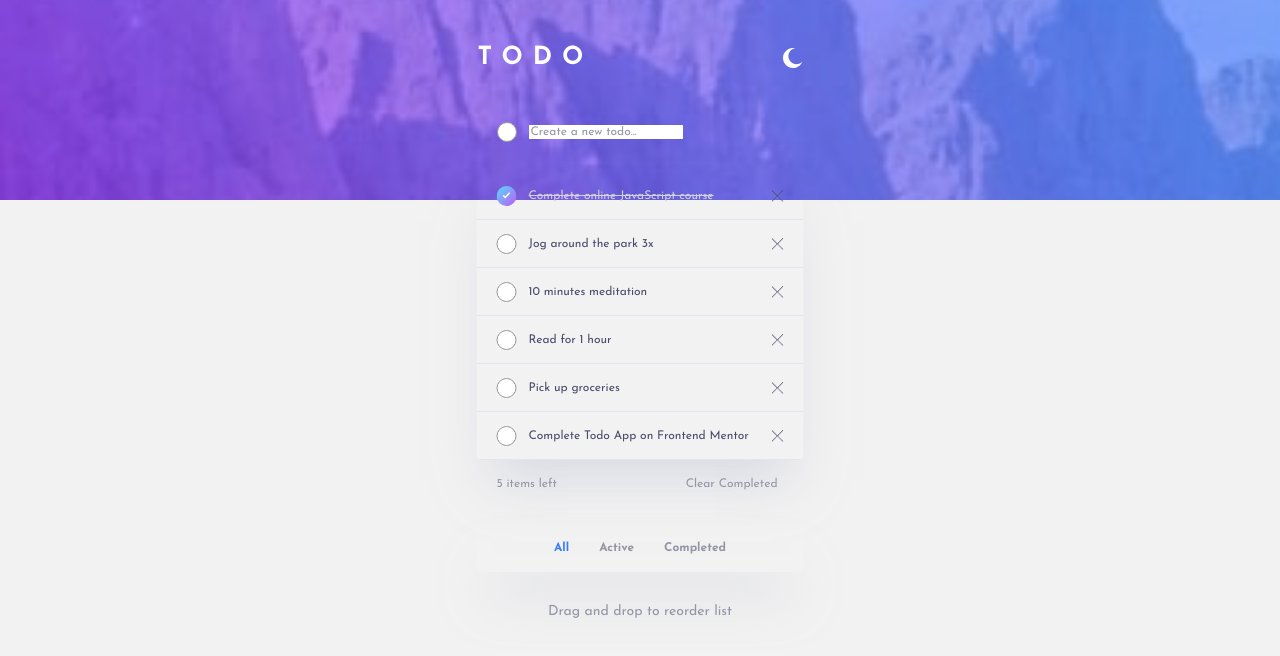
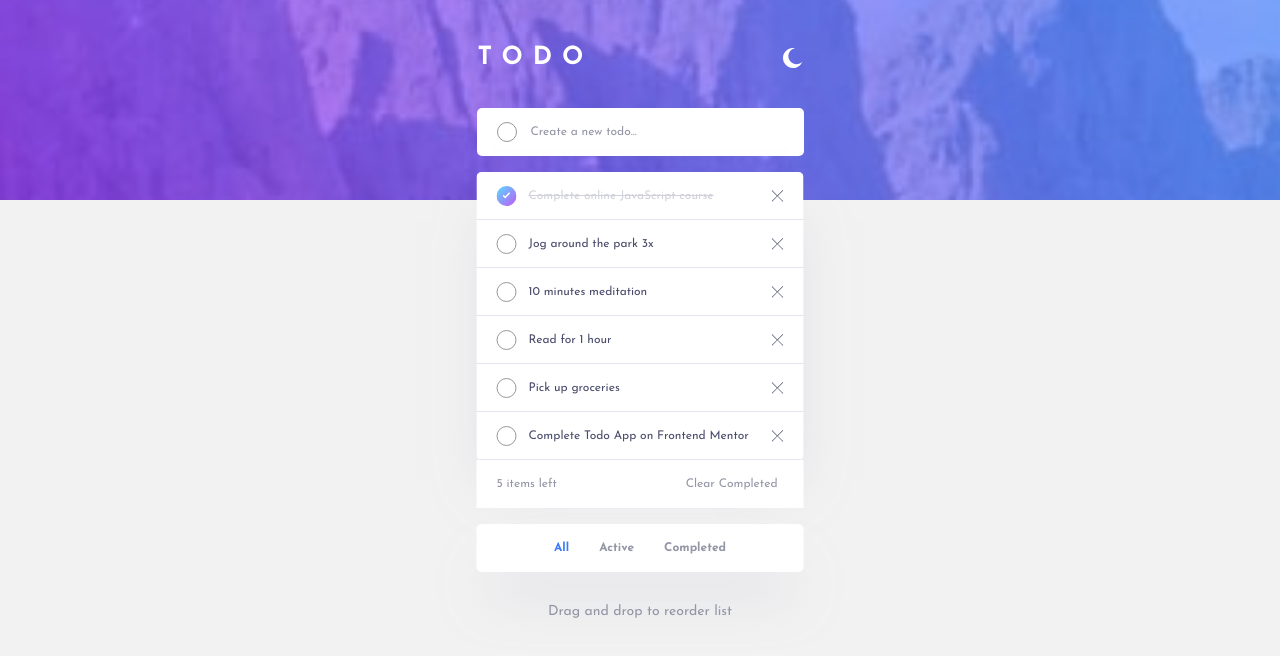
Before and after one commit to danielopq/todo-react, a React (Vite) app: page / in a window 1280 px wide. Shown: the top 656 px of the page. Built offline with nearby package versions, Linux system fonts and the light colour scheme.

Commit message:
cont-light-mode className added on components

```diff
--- a/src/assets/components/Header.jsx
+++ b/src/assets/components/Header.jsx
@@ -6,7 +6,7 @@ const Header = () => {
                 <button id="changeBg-bt"></button>
             </div>
             <form>
-                <div id="newTodo" className="container single-cont">
+                <div id="newTodo" className="container cont-light-mode single-cont">
                     <button className='state-bt unFinished-bt'></button>
                     <input id="createTodo" type="text" placeholder='Create a new todo...'></input>
                 </div>
--- a/src/assets/components/TodoCompleted.jsx
+++ b/src/assets/components/TodoCompleted.jsx
@@ -1,6 +1,6 @@
 const TodoCompleted = ({uncompletedTodos,clearCompleted}) => {
     return (
-        <div id="info-bar" className='container'>
+        <div id="info-bar" className='container cont-light-mode'>
             <p id="info" name="info">{uncompletedTodos} items left</p>
             <button className="clear-bt" onClick={clearCompleted}>Clear Completed</button>
         </div>
--- a/src/assets/components/TodoCreate.jsx
+++ b/src/assets/components/TodoCreate.jsx
@@ -17,7 +17,7 @@ const TodoCreate = ({createTodo}) => {
 
     return (
         <form onSubmit={handleSubmit}>
-            <div id="newTodo" className="container single-cont">
+            <div id="newTodo" className="container cont-light-mode single-cont">
                 <button className='state-bt unFinished-bt'></button>
                 <input id="createTodo" type="text" placeholder='Create a new todo...' value={title} onChange={(e)=>setTitle(e.target.value)}></input>
             </div>
--- a/src/assets/components/TodoFilter.jsx
+++ b/src/assets/components/TodoFilter.jsx
@@ -7,7 +7,7 @@ const TodoFilter = ({setFilter}) =>{
   }
 
     return(
-      <menu id="filterMenu" className='container single-cont'>
+      <menu id="filterMenu" className='container cont-light-mode single-cont'>
         <button className='bt-filter filter-active' onClick={(e)=>handleClick("all",e)}>All</button>
         <button className='bt-filter filter-inactive' onClick={(e)=>handleClick("active",e)}>Active</button>
         <button className='bt-filter filter-inactive' onClick={(e)=>handleClick("completed",e)}>Completed</button>
--- a/src/assets/components/TodoItem.jsx
+++ b/src/assets/components/TodoItem.jsx
@@ -1,7 +1,7 @@
 const TodoItem = ({todo,removeTodo,updateTodo}) => {
     const{id,title,completed} = todo;
     return (
-        <article id={id} className="container task">
+        <article id={id} className="container cont-light-mode task">
             <button className={completed ? 'state-bt finished-bt' : 'state-bt unFinished-bt'} onClick={()=>updateTodo(id)}></button>
             <p className={completed ? 'todoText completed' : 'todoText unCompleted'}>{title}</p>
             <button className='delete-bt' onClick={()=>removeTodo(id)}></button>
```
